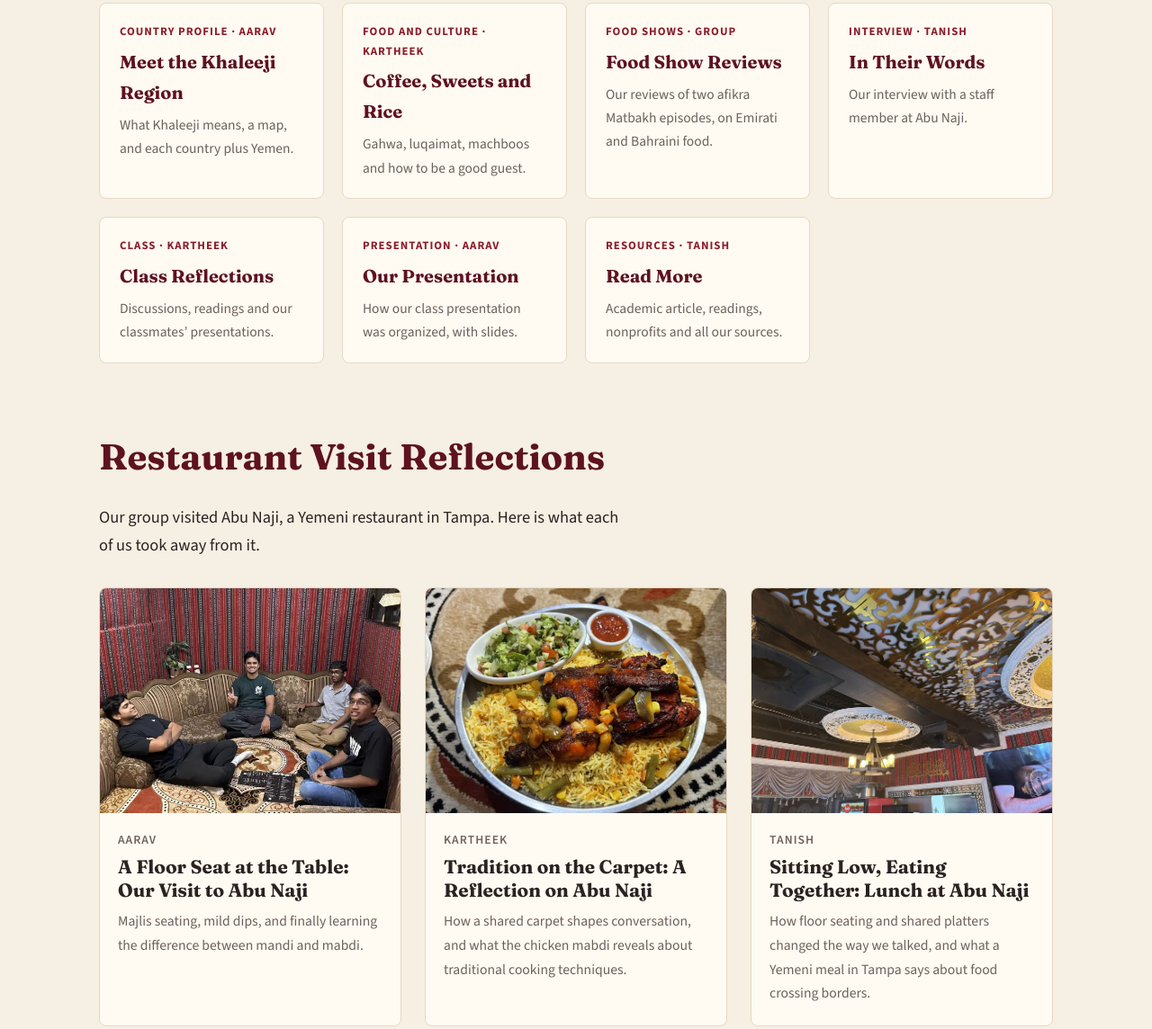
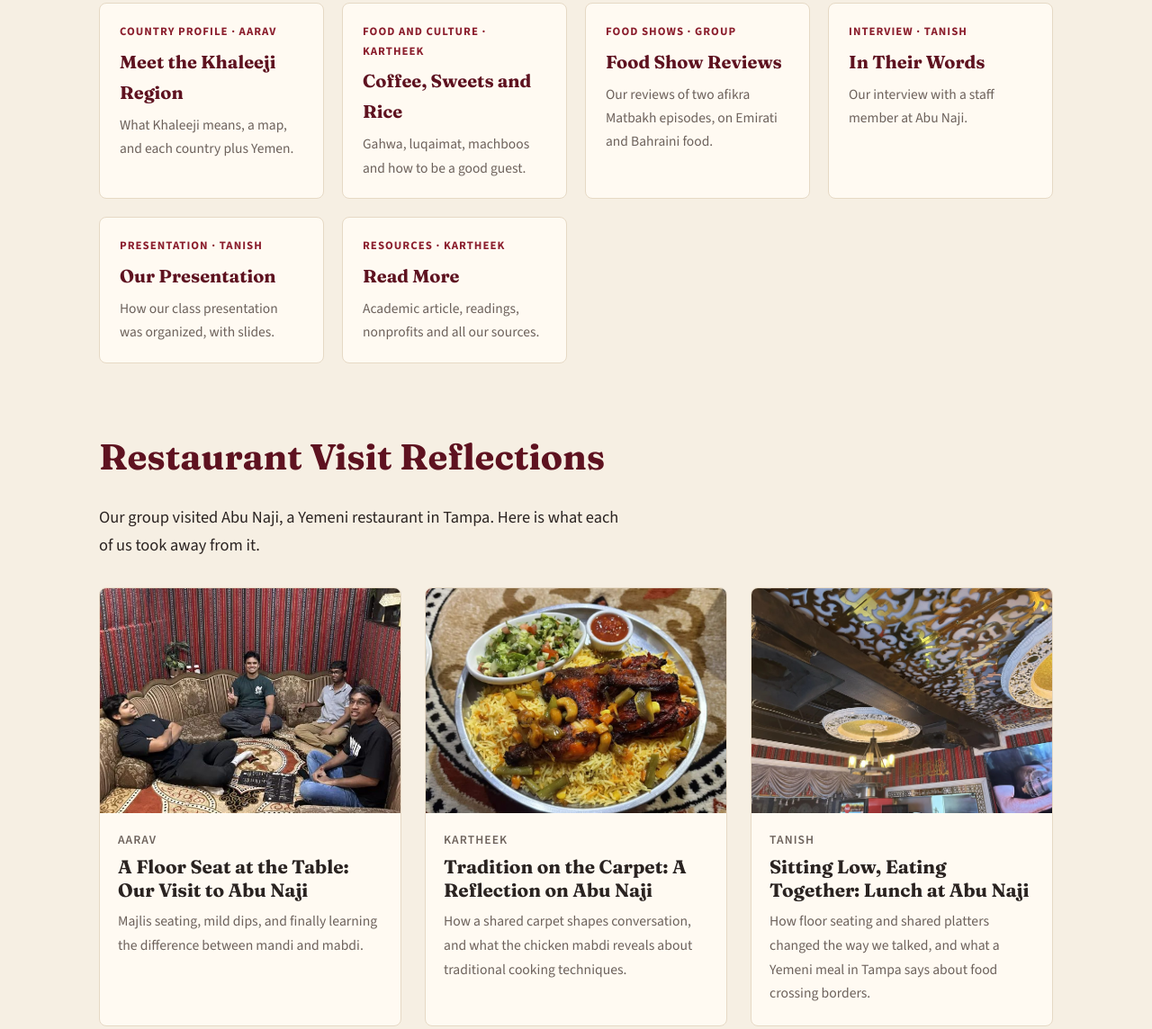
Before and after one commit to aadraxe/khaleeji-blog, a plain HTML site: page index.html in a window 1280 px wide. Shown: the part 1478-2622 px from the top of the page at 90% size. Drawn offline with nearby package versions, Linux system fonts and the light colour scheme.

Commit message:
changed class reflections

```diff
--- a/index.html
+++ b/index.html
@@ -22,7 +22,6 @@
         <li><a href="index.html#posts">Restaurant Visit</a></li>
         <li><a href="media.html">Food Shows</a></li>
         <li><a href="interview.html">Interview</a></li>
-        <li><a href="reflections.html">Reflections</a></li>
         <li><a href="resources.html">Resources</a></li>
       </ul>
     </nav>
@@ -57,9 +56,8 @@
         <a class="sec" href="food-culture.html"><div class="meta">Food and culture · Kartheek</div><h3>Coffee, Sweets and Rice</h3><p>Gahwa, luqaimat, machboos and how to be a good guest.</p></a>
         <a class="sec" href="media.html"><div class="meta">Food shows · Group</div><h3>Food Show Reviews</h3><p>Our reviews of two afikra Matbakh episodes, on Emirati and Bahraini food.</p></a>
         <a class="sec" href="interview.html"><div class="meta">Interview · Tanish</div><h3>In Their Words</h3><p>Our interview with a staff member at Abu Naji.</p></a>
-        <a class="sec" href="reflections.html"><div class="meta">Class · Kartheek</div><h3>Class Reflections</h3><p>Discussions, readings and our classmates’ presentations.</p></a>
-        <a class="sec" href="final-project.html"><div class="meta">Presentation · Aarav</div><h3>Our Presentation</h3><p>How our class presentation was organized, with slides.</p></a>
-        <a class="sec" href="resources.html"><div class="meta">Resources · Tanish</div><h3>Read More</h3><p>Academic article, readings, nonprofits and all our sources.</p></a>
+        <a class="sec" href="final-project.html"><div class="meta">Presentation · Tanish</div><h3>Our Presentation</h3><p>How our class presentation was organized, with slides.</p></a>
+        <a class="sec" href="resources.html"><div class="meta">Resources · Kartheek</div><h3>Read More</h3><p>Academic article, readings, nonprofits and all our sources.</p></a>
       </div>
     </section>
 
@@ -101,19 +99,19 @@
         <div class="profiles">
           <div class="profile">
             <h3>Aarav Jain</h3>
-            <p class="role">Region profile · Our presentation · Site design</p>
-            <p>Computer Science student at USF. Wrote the region profile, put together our presentation page and built this site.</p>
+            <p class="role">Region profile · Site design</p>
+            <p>Computer Science student at USF. Wrote the region profile and built this site.</p>
             <p>Contact: <a href="mailto:aaravj@usf.edu">aaravj@usf.edu</a></p>
           </div>
           <div class="profile">
             <h3>Kartheek Reddy Malireddy</h3>
-            <p class="role">Food and culture · Class reflections</p>
+            <p class="role">Food and culture · Resources</p>
             <p>Biomedical Sciences major with a double minor in Biomedical Physics and Philosophy. I enjoyed learning about foods from the Middle East and how they relate to my own culture, making new connections between cultures, and learning how guests are served and welcomed.</p>
             <p>Contact: <a href="mailto:kmalireddy@usf.edu">kmalireddy@usf.edu</a></p>
           </div>
           <div class="profile">
             <h3>Tanish Guin</h3>
-            <p class="role">Cultural interview · Resources</p>
+            <p class="role">Cultural interview · Our presentation</p>
             <p>Biomedical Sciences major. Exploring cultures through a gastronomic perspective was new to me, and this project opened up a whole new way of looking at food.</p>
             <p>Contact: <a href="mailto:tanish@usf.edu">tanish@usf.edu</a></p>
           </div>
```
Also changed, not shown: final-project.html (+1 -2 lines), food-culture.html (+0 -1 lines), interview.html (+0 -1 lines), media-bahrain.html (+0 -1 lines), media.html (+0 -1 lines), posts/abu-naji-aarav.html (+0 -1 lines), posts/kartheek.html (+0 -1 lines), posts/tanish.html (+0 -1 lines), region.html (+0 -1 lines), resources.html (+2 -3 lines).
